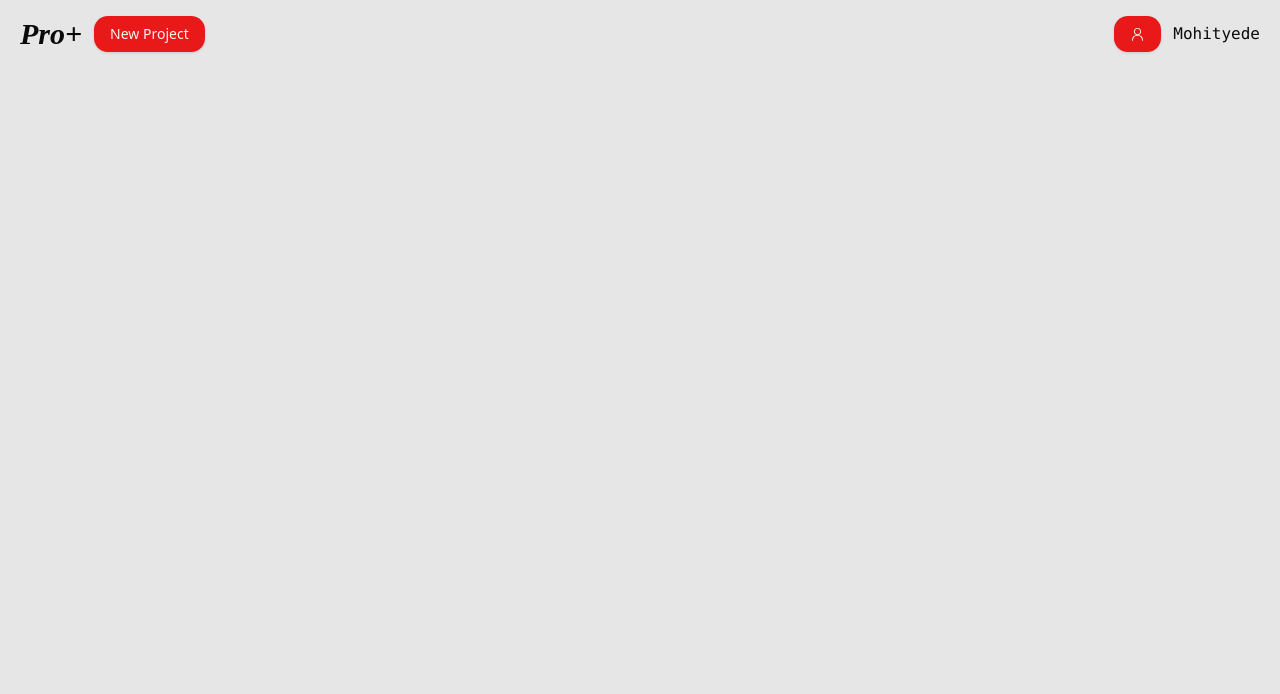
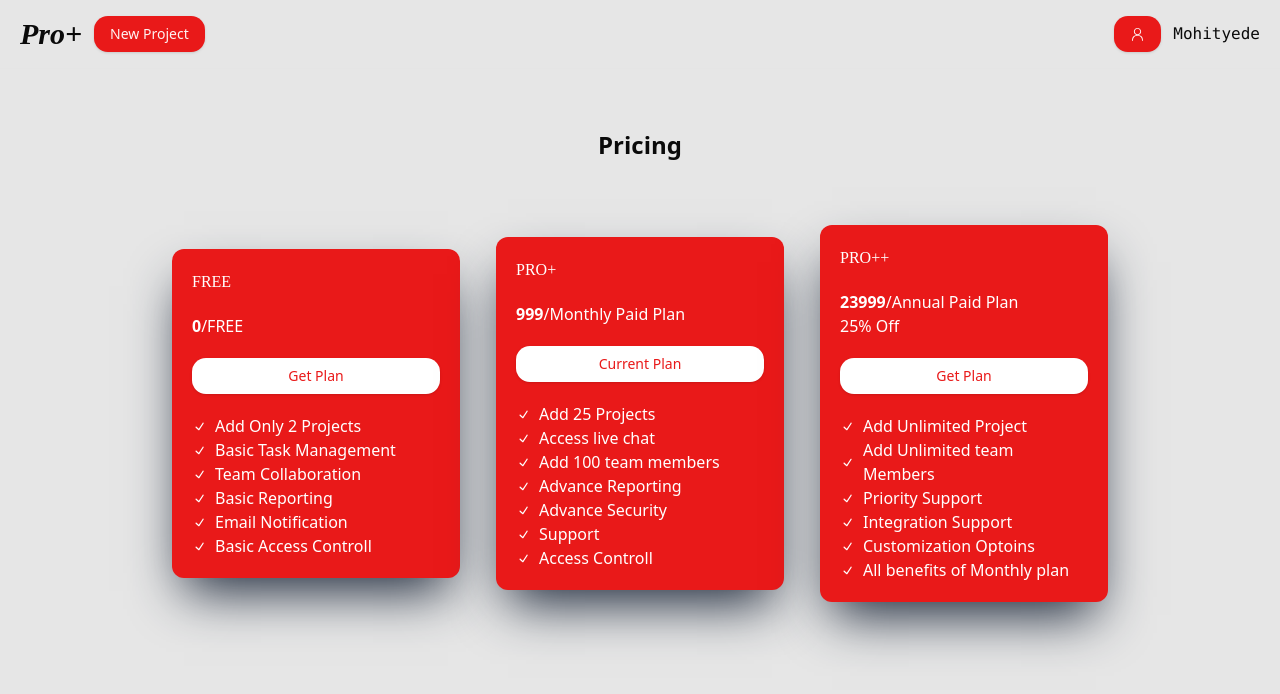
Before and after one commit to mohityede/My-Project-Manager, a React (Vite) app in the folder project-plus-client/: page /upgrade in a window 1280 px wide. Shown: the top 694 px of the page. Built offline with nearby package versions, Linux system fonts and the light colour scheme.

Commit message:
Subscription page created

```diff
--- a/project-plus-client/src/App.jsx
+++ b/project-plus-client/src/App.jsx
@@ -4,6 +4,7 @@ import Home from './pages/Home/Home'
 import Navbar from './components/Navbar/Navbar'
 import ProjectDetails from './pages/ProjectDetails/ProjectDetails'
 import TaskDetails from './pages/TaskDetails/TaskDetails'
+import Subscription from './pages/Subscription/Subscription'
 
 function App() {
 
@@ -13,6 +14,7 @@ function App() {
       <Navbar/>
       <Routes>
         <Route path="/" element={<Home/>} />
+        <Route path='/upgrade' element={<Subscription/>} />
         <Route path='/project/:id' element={<ProjectDetails/>} />
         <Route path="/project/:projectId/task/:taskId" element={<TaskDetails/>} />
       </Routes>
--- a/project-plus-client/src/components/Navbar/Navbar.jsx
+++ b/project-plus-client/src/components/Navbar/Navbar.jsx
@@ -38,7 +38,7 @@ function Navbar() {
                     </Button>
                 </DropdownMenuTrigger>
                 <DropdownMenuContent>
-                    <DropdownMenuItem className="justify-around focus:bg-primary focus:text-white">
+                    <DropdownMenuItem onClick={()=> navigate("/upgrade")} className="justify-around focus:bg-primary focus:text-white">
                         Upgrade+ <DoubleArrowUpIcon/>
                     </DropdownMenuItem>
                     <DropdownMenuItem className="justify-around focus:bg-primary focus:text-white">
--- /dev/null
+++ b/project-plus-client/src/components/Subscription/SubscriptionCard.jsx
@@ -0,0 +1,32 @@
+import { CheckIcon } from "@radix-ui/react-icons"
+import { Button } from "../ui/button"
+
+function SubscriptionCard({data}){
+    return(
+        <div className="rounded-xl bg-primary text-white shadow-slate-800 shadow-2xl
+        card p-5 space-y-5 w-[18rem]">
+            <span className="font-culpa">{data.planName}</span>
+            <p>
+                <span className="font-extrabold">{data.price}</span>/
+                <span>{data.planType}</span>
+            </p>
+            {
+                data.planType==="Annual Paid Plan" &&
+                <span>25% Off</span>
+            }
+            <Button className="w-full bg-white text-primary hover:text-white hover:border-white hover:border">
+                {data.buttonName}
+            </Button>
+            <div>
+                {
+                    data.planData.map((plan)=><div className="flex items-center gap-2">
+                        <CheckIcon/>
+                        {plan}
+                    </div>)
+                }
+            </div>
+        </div>
+    )
+}
+
+export default SubscriptionCard
--- a/project-plus-client/src/components/TaskDetails/CreateCommentForm.jsx
+++ b/project-plus-client/src/components/TaskDetails/CreateCommentForm.jsx
@@ -32,7 +32,7 @@ function CreateCommentForm({ taskId }) {
 											<Input
 												{...field}
 												type="text"
-												className="md:w-[20rem] border border-primary"
+												className="md:w-[20rem] border border-primary bg-white"
 												placeholder="comment..."
 											/>
 										</FormControl>
--- /dev/null
+++ b/project-plus-client/src/pages/Subscription/Subscription.jsx
@@ -0,0 +1,62 @@
+import SubscriptionCard from "@/components/Subscription/SubscriptionCard";
+
+const freePlan = [
+  "Add Only 2 Projects",
+  "Basic Task Management",
+  "Team Collaboration",
+  "Basic Reporting",
+  "Email Notification",
+  "Basic Access Controll",
+];
+
+const ProPlus = [
+  "Add 25 Projects",
+  "Access live chat",
+  "Add 100 team members",
+  "Advance Reporting",
+  "Advance Security",
+  "Support",
+  "Access Controll",
+];
+
+const ProPlusPlus = [
+  "Add Unlimited Project",
+  "Add Unlimited team Members",
+  "Priority Support",
+  "Integration Support",
+  "Customization Optoins",
+  "All benefits of Monthly plan",
+];
+
+function Subscription() {
+  return (
+    <div className="p-10">
+      <h1 className="text-2xl font-semibold py-5 pb-16 text-center">Pricing</h1>
+      <div className="flex flex-col lg:flex-row justify-center items-center gap-9">
+        <SubscriptionCard data={{
+          planData:freePlan,
+          planName:"FREE",
+          planType:"FREE",
+          price:0,
+          buttonName:(false)?"Current Plan":"Get Plan"
+          }}/>
+          <SubscriptionCard data={{
+          planData:ProPlus,
+          planName:"PRO+",
+          planType:"Monthly Paid Plan",
+          price:999,
+          buttonName:(true)?"Current Plan":"Get Plan"
+          }}/>
+          <SubscriptionCard data={{
+          planData:ProPlusPlus,
+          planName:"PRO++",
+          planType:"Annual Paid Plan",
+          price:23999,
+          buttonName:(false)?"Current Plan":"Get Plan"
+          }}/>
+      </div>
+    </div>
+  );
+}
+
+export default Subscription;
--- a/project-plus-client/src/pages/TaskDetails/TaskDetails.jsx
+++ b/project-plus-client/src/pages/TaskDetails/TaskDetails.jsx
@@ -19,7 +19,7 @@ function TaskDetails() {
 					<ScrollArea className="h-[80vh] w-[60%]"> */}
       <div className="m-5 lg:px-10">
         <div className="lg:flex gap-5 justify-between pb-4">
-          <ScrollArea className="h-screen lg:w-[69%] pr-2 mb-5">
+          <ScrollArea className="h-screen lg:w-[69%] pr-2 bg-white p-5 rounded-md mb-5">
             <div>
               <h1 className="text-2xl font-mono font-bold">Task Title</h1>
               <div className="py-5">
@@ -56,7 +56,7 @@ function TaskDetails() {
           </ScrollArea>
           <div className="lg:w-[30%] w-full space-y-2">
 						<Select onValueChange={updateTaskStatus}>
-						<SelectTrigger className="w-[180px] border border-primary">
+						<SelectTrigger className="w-[180px] border border-primary bg-white">
         <SelectValue placeholder="To Do" />
       </SelectTrigger>
 						<SelectContent>
@@ -65,7 +65,7 @@ function TaskDetails() {
           <SelectItem value="completed" className="focus:bg-primary focus:text-white">Done</SelectItem>
       </SelectContent>
 						</Select>
-						<div className="border border-black rounded-lg">
+						<div className="border border-black rounded-lg bg-white">
 							<p className="border border-b-black py-3 font-mono text-lg px-5">Details</p>
 								<div className="p-5">
 									<div className="space-y-7">
```
